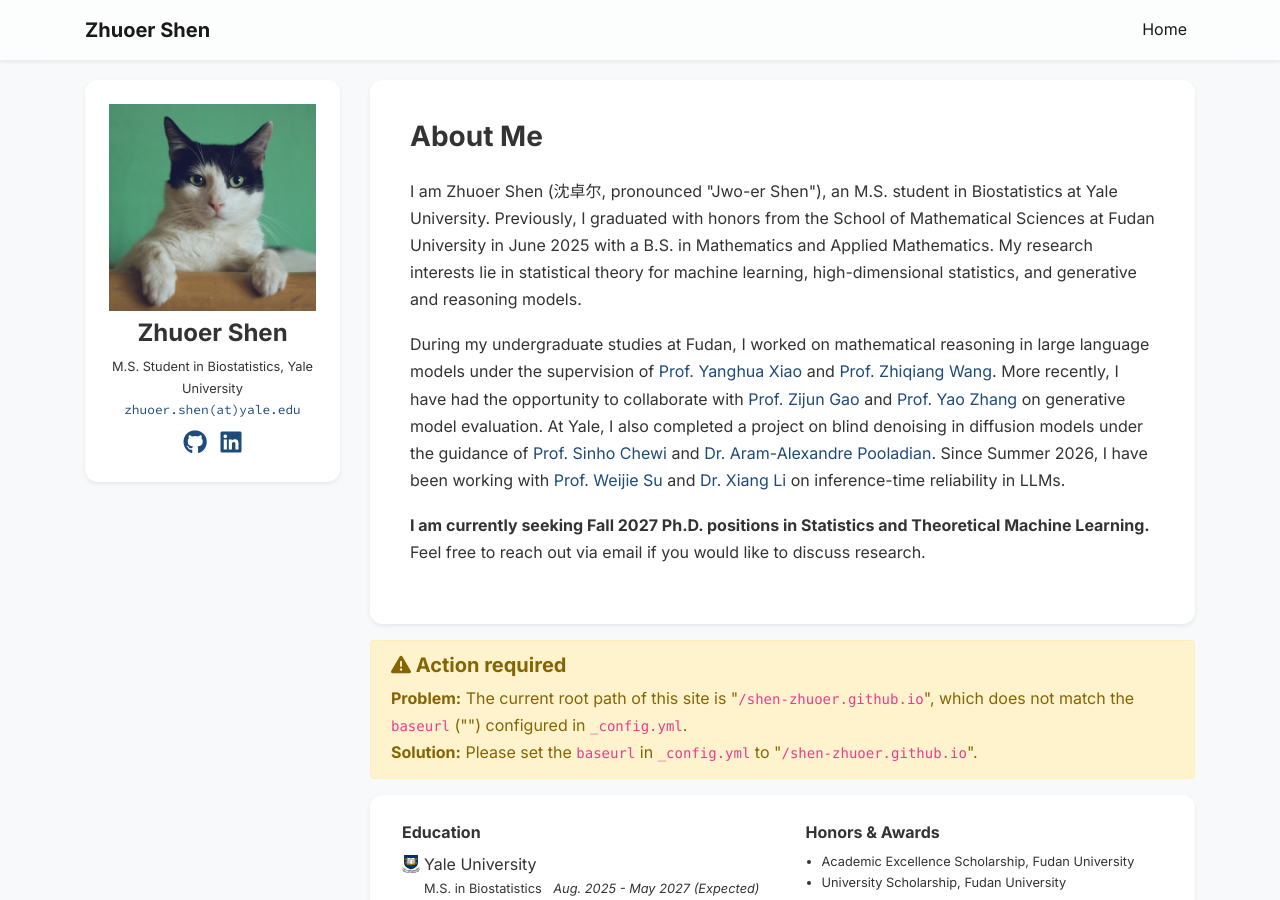
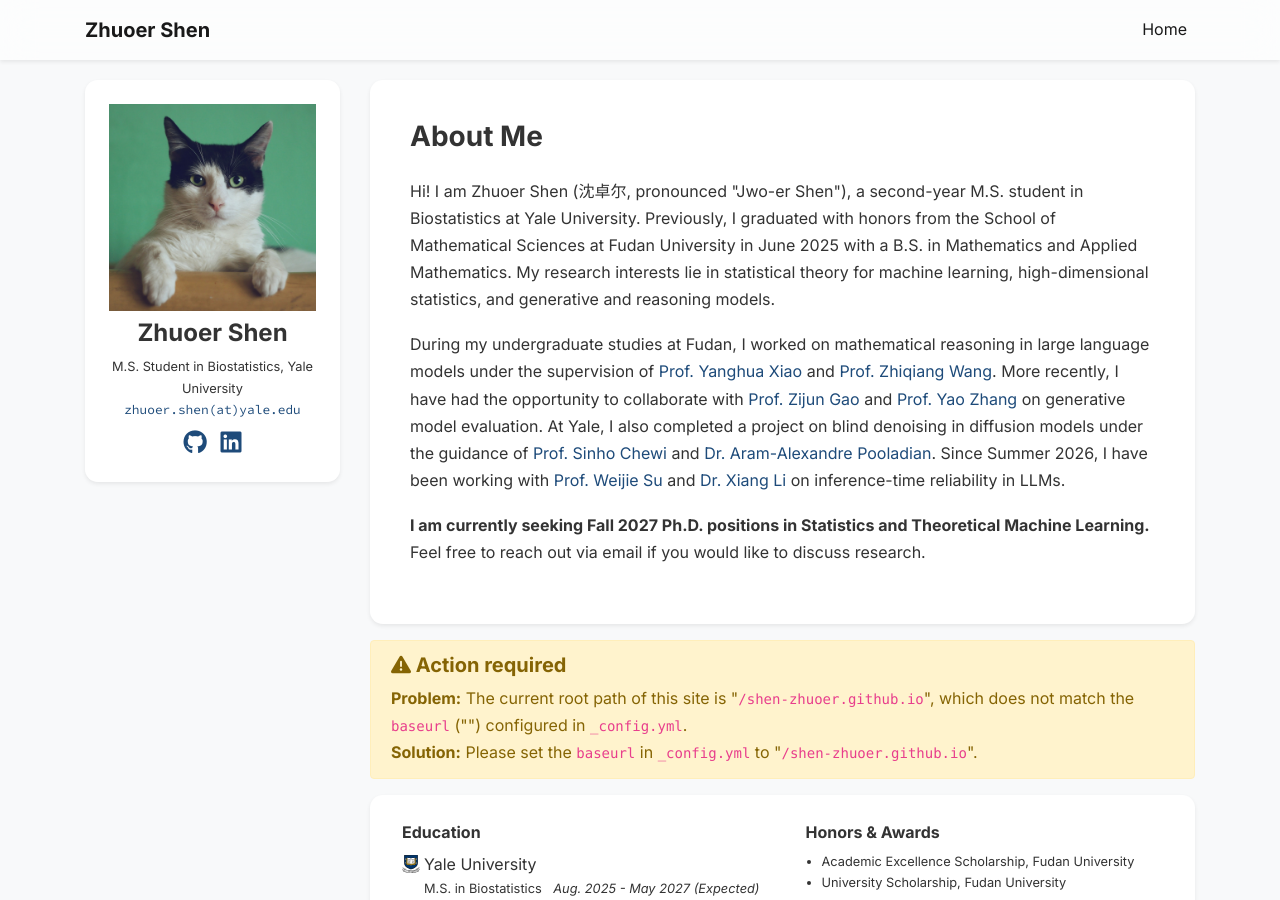
Before and after one commit to shen-zhuoer/shen-zhuoer.github.io, a Jekyll site: the page built from index.html, in a window 1280 px wide and 900 px high. Built offline with Jekyll 4.4.1, drawn with Linux system fonts in a browser that asks for light colours; nearby versions of some CDN libraries; a style sheet for code colours, icons or effects is not loaded.

Commit message:
Update short bio for Zhuoer Shen

```diff
--- a/_data/profile.yml
+++ b/_data/profile.yml
@@ -17,7 +17,7 @@ portrait_caption: ""
 
 short_bio: >-
   <p>
-    I am Zhuoer Shen (沈卓尔, pronounced "Jwo-er Shen"), an M.S. student in Biostatistics at Yale University.
+    Hi! I am Zhuoer Shen (沈卓尔, pronounced "Jwo-er Shen"), a second-year M.S. student in Biostatistics at Yale University.
     Previously, I graduated with honors from the School of Mathematical Sciences at Fudan University in June 2025 with a B.S. in Mathematics and Applied Mathematics.
     My research interests lie in statistical theory for machine learning, high-dimensional statistics, and generative and reasoning models.
   </p>
```
